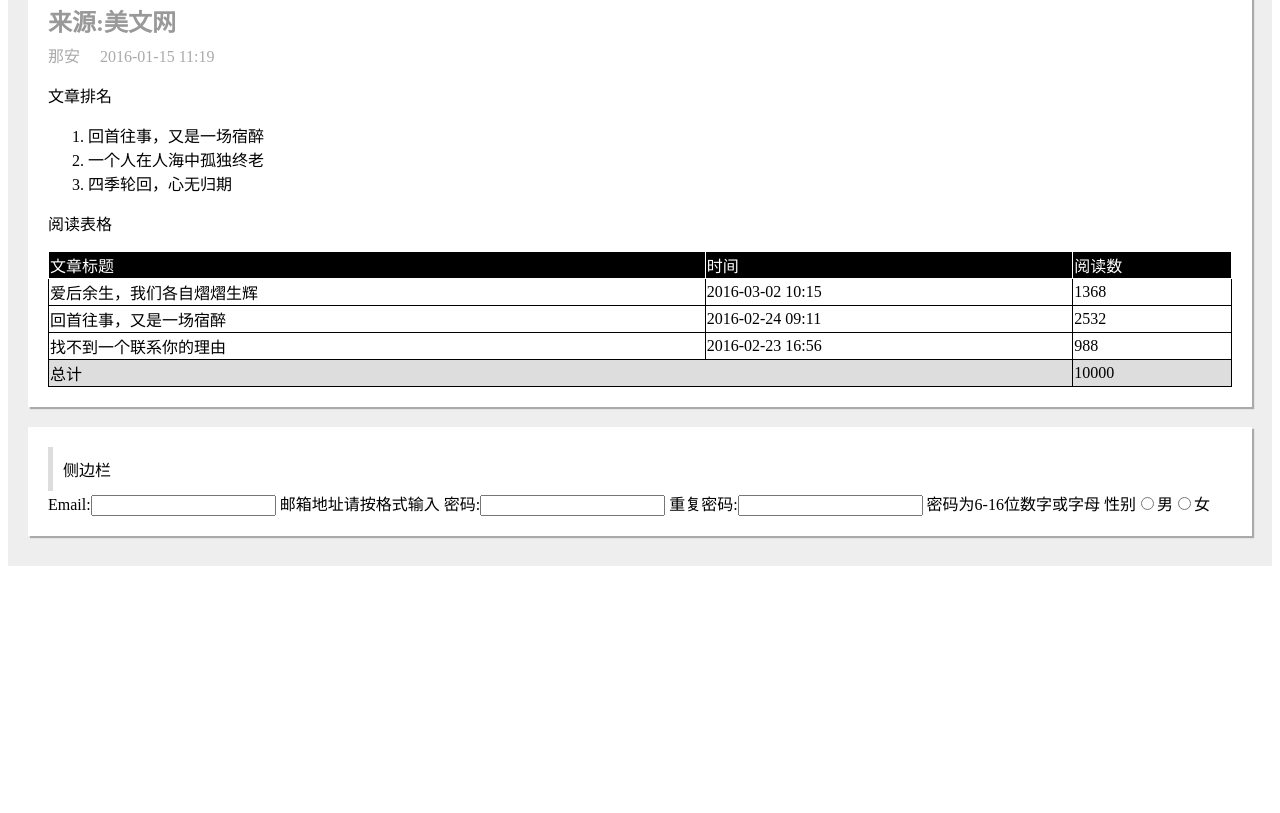
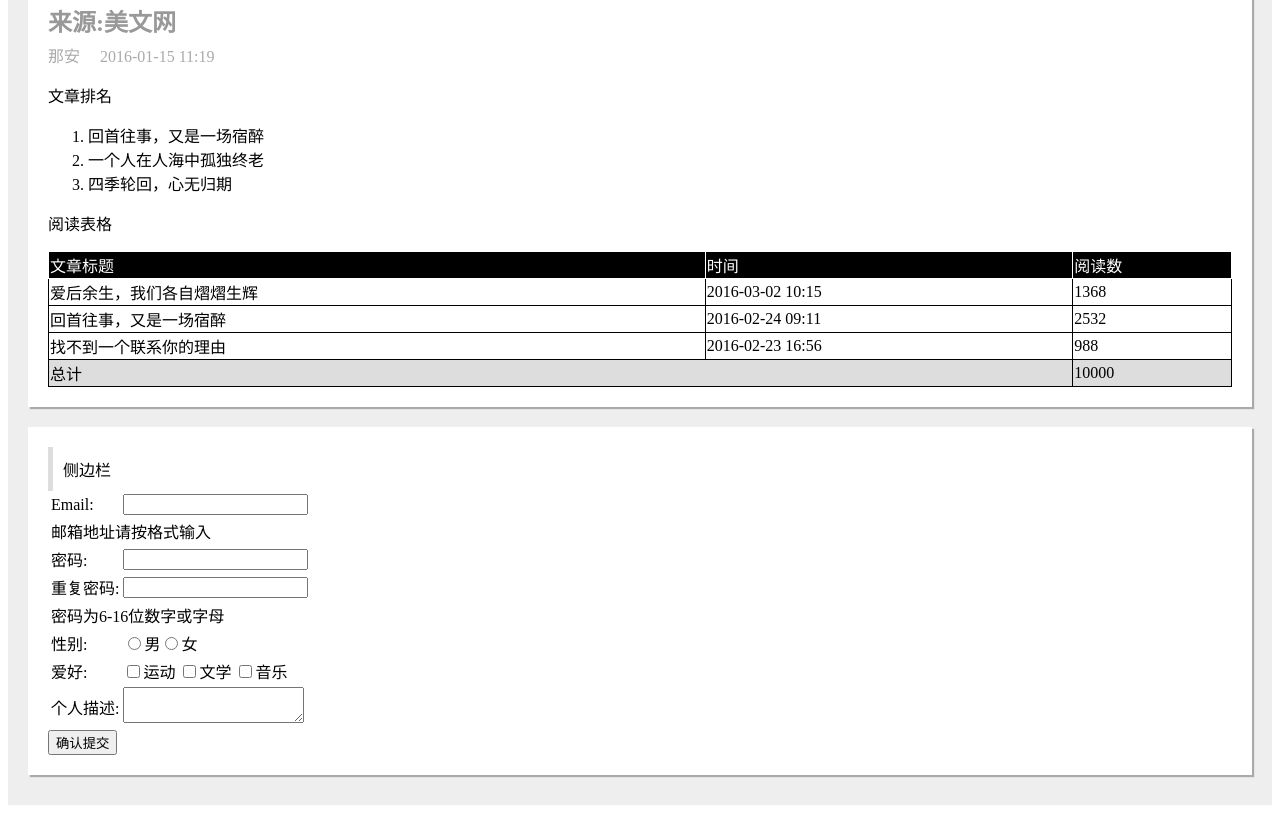
Before and after one commit to huangmin16/ifework, a plain HTML site: page 1/2/index.html in a window 1280 px wide. Shown: the part 2457-3270 px from the top of the page. Before the commit the page ends 3031 px from the top, so only its background shows below. Drawn offline with Linux system fonts and the light colour scheme.

Commit message:
一些修改

```diff
--- a/1/2/index.html
+++ b/1/2/index.html
@@ -96,13 +96,43 @@
             <div class="flank-head">侧边栏</div>
             <div class="flank-content">
                 <form class="flank-form">
-                    <label for="email">Email:</label><input id="email" name="email" type="text" class="flank-input-text"></input>
-                    <span class="flank-down-font">邮箱地址请按格式输入</span>
-                    <label for="password">密码:</label><input class="flank-input-password" name="password" type="password" id="password"></input>
-                    <label for="password2">重复密码:</label><input class="flank-input-password" type="password" name="password2" id="password2"></input>
-                    <span class="flank-down-font">密码为6-16位数字或字母</span>
-                    <label for="sex">性别</label><input class="flank-input-radio" type="radio" name="sex" id="sex">男</input><input class="flank-input-radio" name="sex" type="radio" id="sex">女</input>
-                    <label for=""></label>
+                <table>
+                    <tr class="flank-form-unit">
+                        <td><label for="email">Email:</label></td>
+                        <td><input id="email" name="email" type="text" class="flank-input-text"></input></td>
+                    </tr>
+                    <tr class="flank-form-unit">
+                        <td colspan="2"><span class="flank-down-font">邮箱地址请按格式输入</span></td>
+                    </tr>
+                    <tr class="flank-form-unit">
+                        <td><label for="password">密码:</label></td>
+                        <td><input class="flank-input-password" name="password" type="password" id="password"></input></td>
+                    </tr>
+                    <tr class="flank-form-unit">
+                        <td><label for="password2">重复密码:</label></td>
+                        <td><input class="flank-input-password" type="password" name="password2" id="password2"></input></td>
+                    </tr>
+                    <tr class="flank-form-unit">
+                        <td colspan="2"><span class="flank-down-font">密码为6-16位数字或字母</span></td>
+                    </tr>
+                    <tr class="flank-form-unit">
+                        <td><label for="sex">性别:</label></td>
+                        <td><input class="flank-input-radio" type="radio" name="sex" id="sex">男</input><input class="flank-input-radio" name="sex" type="radio" id="sex">女</input></td>
+                    </tr>
+                    <tr class="flank-form-unit">
+                        <td><label for="habby">爱好:</label></td>
+                        <td>
+                            <input class="flank-input-check-box" name="habby_sport" type="checkbox">运动</input>
+                            <input class="flank-input-check-box" name="habby_letter" type="checkbox">文学</input>
+                            <input class="flank-input-check-box" name="habby_music" type="checkbox">音乐</input>
+                        </td>
+                    </tr>
+                    <tr class="flank-form-unit">
+                        <td><label for="personal-summary">个人描述:</label></td>
+                        <td><textarea class="flank-textarea"></textarea></td>
+                    </tr>
+                </table>
+                        <button class="flank-button" type="button">确认提交</button>
                 </form>
             </div>
         </div>
--- a/1/2/style.css
+++ b/1/2/style.css
@@ -122,3 +122,9 @@ h2{
     border-left-width: 5px;
     padding: 10px;
 }
+.flank-form{
+    position:
+}
+.flank-form-unit{
+
+}
```
